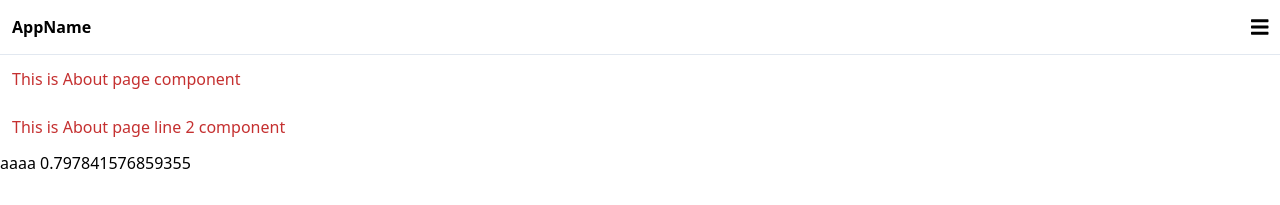
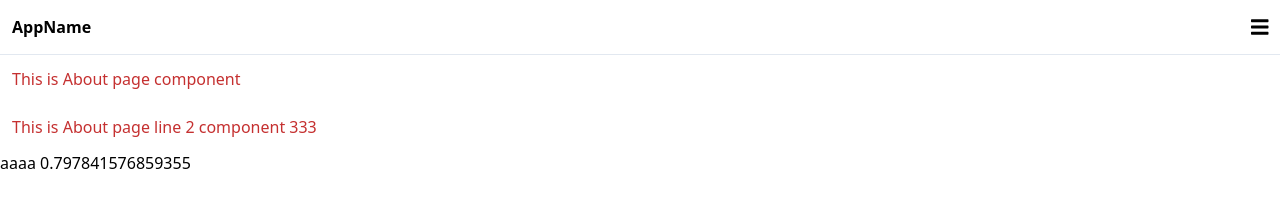
Before and after one commit to ZhiningZhang/learning-react, a React (Create React App) app: page /about in a window 1280 px wide. Shown: the top 205 px of the page. Built offline with nearby package versions, Linux system fonts and the light colour scheme.

Commit message:
test github

```diff
--- a/src/Views/About.js
+++ b/src/Views/About.js
@@ -5,7 +5,7 @@ function About() {
         <div>
 <h1 className="text-red-700">This is About page component</h1>
 <br></br>
-<h1 className="text-red-700">This is About page line 2 component</h1>
+<h1 className="text-red-700">This is About page line 2 component 333</h1>
         </div>
     )
 }
```
Also changed, not shown: src/help.txt.
